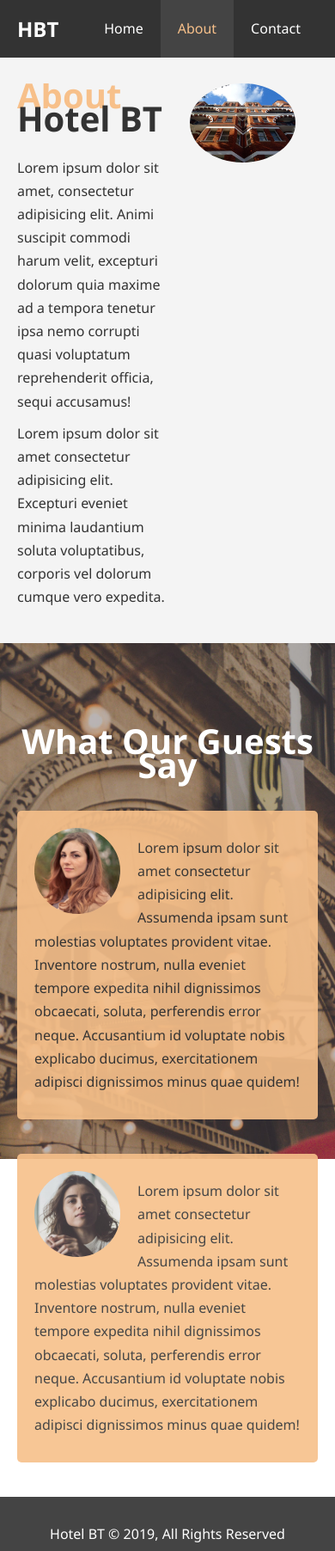
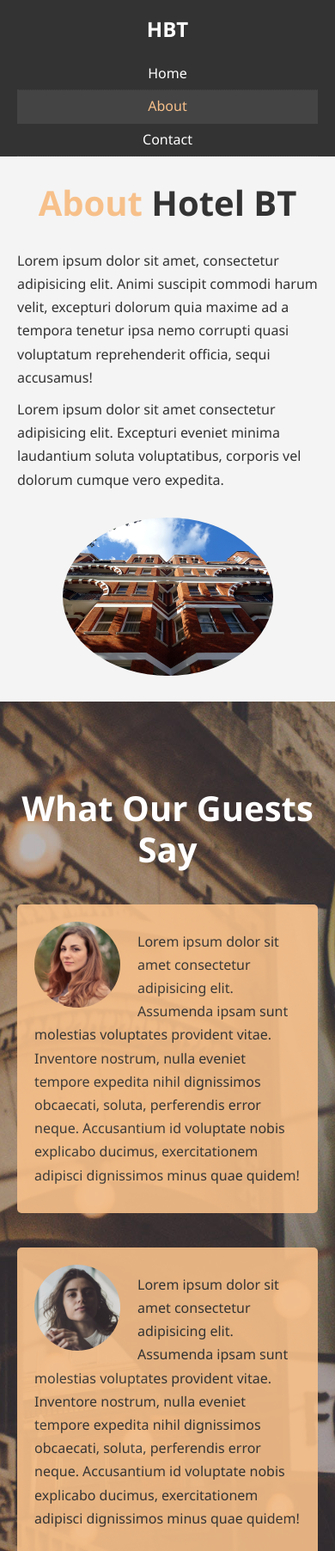
Before and after one commit to smh7210/HBT, a plain HTML site: page about.html in a window 390 px wide. Shown: the top 1804 px of the page at 86% size. Drawn offline with Linux system fonts and the light colour scheme.

Commit message:
added mobile stylesheets for all pages and fixed an extra clr div in the about page

```diff
--- a/about.html
+++ b/about.html
@@ -7,6 +7,7 @@
     <meta name="description" content="Welcome to the most extraordinary hotel in Boston.">
     <meta name="keywords" content="hotel,boston hotel,new england hotel">
     <link rel="stylesheet" href="./css/style.css">
+    <link rel="stylesheet" media="screen and (max-width: 768px)" href="css/mobile.css">
     <title>Hotel BT | About</title>
 </head>
 <body>
@@ -38,7 +39,7 @@
 
     <div class="clr"></div>
 
-    <section id="testimonials" class="py-3">
+    <section id="testimonials">
         <div class="container">
             <h2 class="l-heading">What Our Guests Say</h2>
             <div class="testimonial bg-primary">
@@ -53,8 +54,6 @@
         </div>
     </div>
 
-<div class="clr"></div>
-
     <footer id="main-footer">
         <p>Hotel BT &copy; 2019, All Rights Reserved</p>
     </footer>
--- /dev/null
+++ b/css/mobile.css
@@ -0,0 +1,53 @@
+#navbar .logo {
+    float: none;
+    text-align: center;
+}
+
+#navbar ul, #navbar ul li {
+    float: none;
+}
+
+#navbar ul li a {
+    padding: 5px;
+    border-bottom: #444 dotted 1px;
+}
+
+/*Home Info*/
+#home-info {
+    height: 550px;
+}
+
+#home-info .info-img {
+    display: none;
+}
+
+#home-info .info-content {
+    float: none;
+    width: 100%;
+}
+
+/*Boxes*/
+.box {
+    float: none;
+    width: 100%;
+}
+
+/*About Info*/
+#about-info .info-right,
+#about-info .info-left {
+    float: none;
+    width: 100%;
+}
+
+#about-info .info-right {
+    margin-top: 30px;
+}
+
+.l-heading {
+    text-align: center;
+}
+
+/*Contact*/
+#contact-info .box {
+    border-bottom: #444 dotted 1px;
+}
--- a/css/style.css
+++ b/css/style.css
@@ -81,6 +81,7 @@ p {
 
 .l-heading {
     font-size: 40px;
+    line-height: 1.2;
 }
 
 /*Padding*/
@@ -99,7 +100,7 @@ p {
     color: #fff;
 }
 
-#navbar h1 {
+#navbar .logo {
     float: left;
     padding-top: 20px;
 }
@@ -149,7 +150,7 @@ p {
 
 /*Home Info*/
 #home-info {
-    height: 400px;
+    height: 450px;
 }
 
 #home-info .info-img {
@@ -206,7 +207,7 @@ p {
 
 /*Testimonials*/
 #testimonials {
-    height: 600px;
+    height: 100%;
     background: url('../img/image_resources/test-bg.jpg') no-repeat center center/cover;
     padding-top: 100px;
 }
```
Also changed, not shown: contact.html (+1 -0 lines), index.html (+1 -0 lines).
